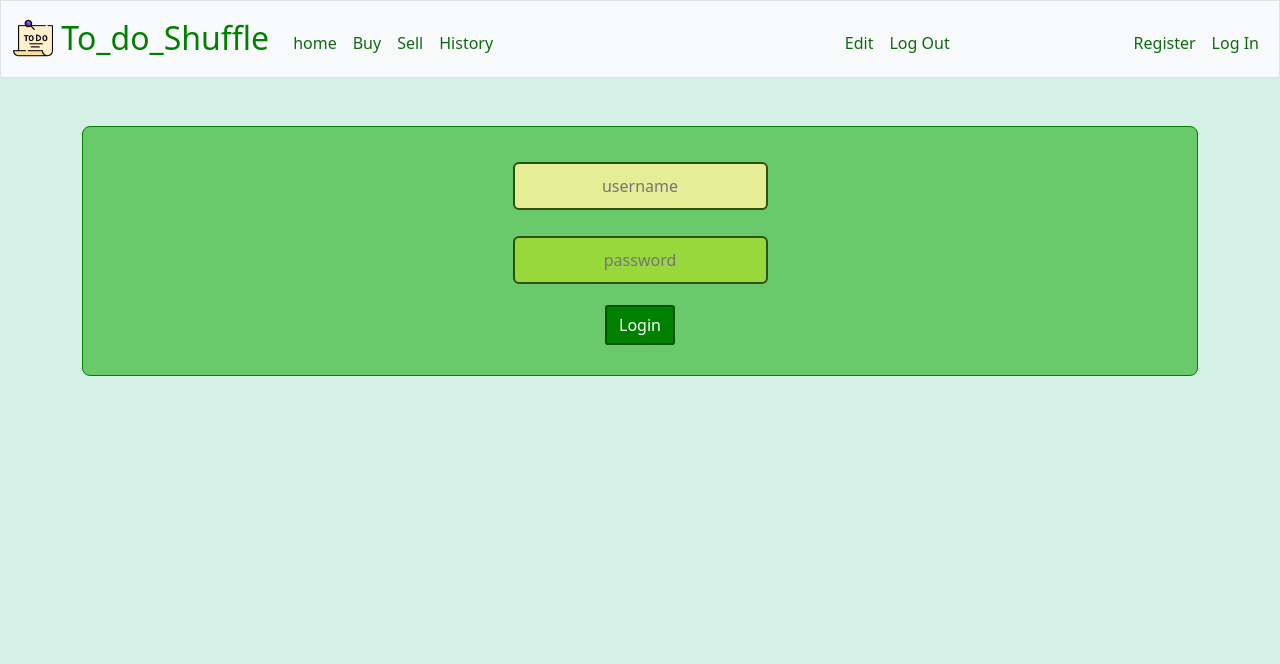
After one commit to wojocode/to_do-shuffle, a Flask app: page /login in a window 1280 px wide. The commit adds this page. Shown: the top 664 px of the page. Run offline with Flask 3, Linux system fonts and the light colour scheme; some libraries are stand-ins or nearby versions.

Commit message:
add login and register features

```diff
--- a/app.py
+++ b/app.py
@@ -4,6 +4,7 @@ from cs50 import SQL
 from flask import Flask, request, redirect, url_for, render_template,flash, session
 from flask_session import Session
 from werkzeug.security import check_password_hash, generate_password_hash
+from helpers import login_required
 
 app = Flask(__name__)
 
@@ -11,6 +12,10 @@ app = Flask(__name__)
 app.config["SESSION_PERMANENT"] = False
 app.config["SESSION_TYPE"] = "filesystem"
 Session(app)
+
+#connect database
+db = SQL("sqlite:///data.db")
+
 
 @app.after_request
 def after_request(response):
@@ -21,8 +26,6 @@ def after_request(response):
     return response
 
 
-#connect database
-db = SQL("sqlite:///data.db")
 
 #REGISTER USER#
 @app.route('/register', methods=["POST", "GET"])
@@ -37,7 +40,7 @@ def register():
             flash("missing username or password!","danger")
             return render_template('register.html')
         elif password != confirmation:
-            flash("password dosn't match!","danger")
+            flash("password doesn't match!","danger")
             return render_template('register.html')
 
     # check for free username
@@ -50,7 +53,31 @@ def register():
             db.execute("INSERT INTO users (username,hash) VALUES (?,?);", username,hash)
             rows = db.execute("SELECT * FROM users WHERE username = ?;",username)
             session["user_id"] = rows[0]["id"]
-            return "okay"
-# GET method
+            flash(f"Hello {username} !","success")
+            return render_template("index.html")
     else:
         return render_template("register.html")
+
+
+@app.route('/login', methods = ["POST", "GET"])
+def login():
+    session.clear()
+    if request.method == "POST":
+        username = request.form.get("username")
+        password = request.form.get("password")
+# ensure proper inputs
+        if not username or not  password:
+            flash("missing username or password!","danger")
+            return render_template('login.html')
+# check for user
+        rows = db.execute("SELECT * FROM users WHERE username = ?;",username)
+        if len(rows) == 1 and check_password_hash(rows[0]["hash"], password):
+            session["user_id"] = rows[0]["id"]
+            flash(f"Hello {username} !","success")
+            return render_template("index.html")
+
+        else:
+            flash("username or password is not correct!","danger")
+            return "not okay"
+    else:
+        return render_template("login.html")
--- a/static/style.css
+++ b/static/style.css
@@ -1,4 +1,9 @@
-
+.btn {
+    background-color: green !important;
+    outline:none !important;
+    border-radius:3px !important;
+    border:2px solid rgb(2, 83, 2);
+}
 body{
 background-color: rgb(213, 240, 231);
 color:black;
@@ -30,9 +35,9 @@ footer{
 }
 .register_input{
     padding:10px ;
-    background:none ;
+    background:rgb(153, 216, 58) ;
     border:2px solid rgb(45, 81, 17);
-    color:rgb(9, 83, 15);
+    color:rgb(26, 79, 2);
     outline:none;
     margin:5px 0;
     border-radius:6px;
@@ -43,3 +48,9 @@ footer{
 .register_input:focus{
     background-color: rgb(229, 238, 150);
 }
+form{
+    border-radius:8px;
+    border:1px solid green !important;
+    padding:30px;
+    background-color:rgb(106, 201, 106);
+}
--- /dev/null
+++ b/templates/index.html
@@ -0,0 +1,5 @@
+{% extends "layout.html" %}
+{% block title %} Dashboard {% endblock%}
+{% block main %}
+
+{% endblock %}
--- a/templates/layout.html
+++ b/templates/layout.html
@@ -44,6 +44,16 @@
                 </div>
             </div>
         </nav>
+{% with messages = get_flashed_messages(with_categories=true) %}
+  {% if messages %}
+    {% for category, message in messages %}
+    <div class="alert alert-{{ category }} alert-dismissible fade show text-center" role="alert">
+      {{ message }}
+      <button type="button" class="btn-close" data-bs-dismiss="alert" aria-label="Close"></button>
+    </div>
+  {% endfor %}
+  {% endif %}
+{% endwith %}
         <main class="container py-5 text-center">
             {% block main %}{% endblock %}
         <footer>
--- /dev/null
+++ b/templates/login.html
@@ -0,0 +1,13 @@
+{% extends "layout.html" %}
+{% block title %} Login {% endblock%}
+{% block main %}
+<form action="/login" method="post">
+    <div class="mb-3">
+      <input type="username" class="register_input" name="username" aria-describedby="username" placeholder="username" autocomplete="off" autofocus>
+    </div>
+    <div class="mb-3">
+      <input type="password" class="register_input" name="password" placeholder="password" autocomplete="off" autofocus>
+    </div>
+    <button type="submit" class="btn btn-primary">Login</button>
+  </form>
+{% endblock %}
--- a/templates/register.html
+++ b/templates/register.html
@@ -7,10 +7,11 @@
     </div>
     <div class="mb-3">
       <input type="password" class="register_input" name="password" placeholder="password" autocomplete="off" autofocus>
+      <div class="form-text">password must contain at least 8 characters/numbers.</div>
     </div>
     <div class="mb-3">
         <input type="password" class="register_input" name="confirmation" placeholder="password (again)" autocomplete="off" autofocus>
       </div>
     <button type="submit" class="btn btn-primary">Register</button>
   </form>
-{% endblock %}
+  {% endblock %}
```
Also changed, not shown: helpers.py (+24 -0 lines), data.db.
